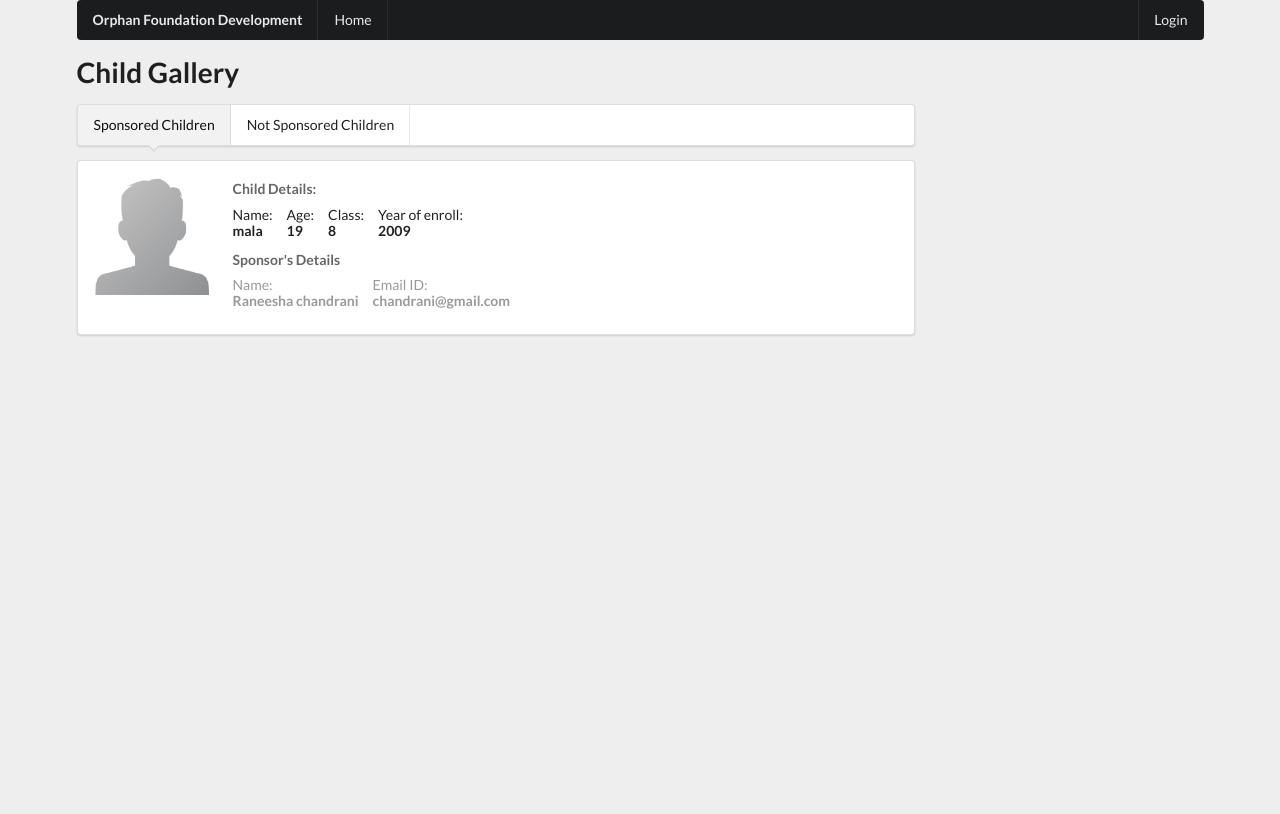
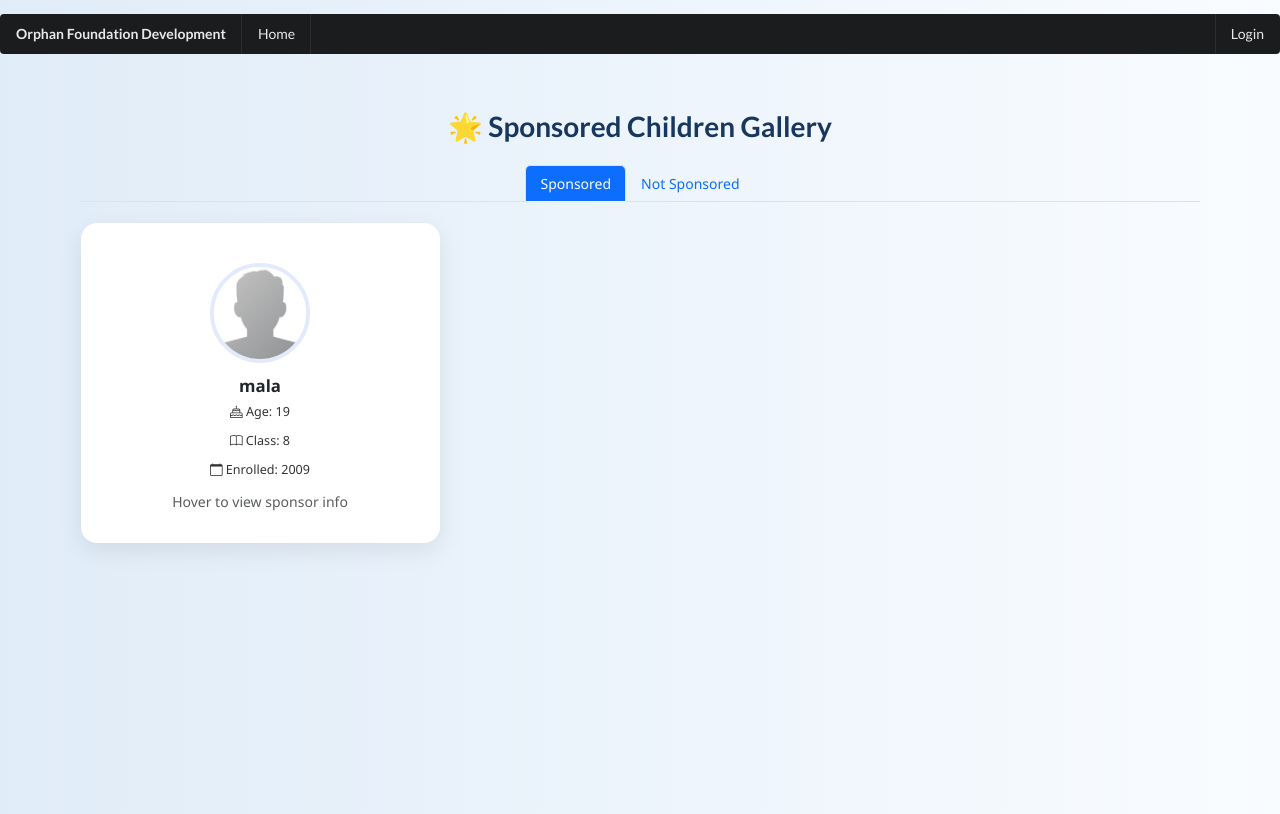
Before and after one commit to lakmini77/SEP.4, a PHP site: page /child-gallery-sponsored.php in a window 1280 px wide. Before the commit the page ends 336 px from the top, so only its background shows below. Run offline with PHP 8.4, Linux system fonts and the light colour scheme; data comes from the database, SQL or seed files in the repository.

Commit message:
Update child-gallery-sponsored.php

```diff
--- a/child-gallery-sponsored.php
+++ b/child-gallery-sponsored.php
@@ -1,138 +1,180 @@
 <?php include './components/header.php'; ?>
 
-    <div class="ui container">
+<!DOCTYPE html>
+<html lang="en">
+<head>
+    <meta charset="UTF-8">
+    <title>Sponsored Children - Creative Gallery</title>
+    <meta name="viewport" content="width=device-width, initial-scale=1">
 
-        <!-- Top Navigation Bar -->
-        <?php include './components/top-menu.php'; ?>
+    <!-- Bootstrap + Icons -->
+    <link href="https://cdn.jsdelivr.net/npm/bootstrap@5.3.3/dist/css/bootstrap.min.css" rel="stylesheet">
+    <link rel="stylesheet" href="https://cdn.jsdelivr.net/npm/bootstrap-icons/font/bootstrap-icons.css">
 
-        <!-- BODY Content -->
-        <div class="ui grid">
+    <style>
+        body {
+            background: linear-gradient(to right, #e0ecf8, #f9fcff);
+            font-family: 'Segoe UI', sans-serif;
+        }
 
+        .gallery-title {
+            font-weight: 600;
+            color: #17375e;
+        }
 
+        .card-container {
+            perspective: 1000px;
+        }
 
-            <!-- right content -->
-            <div class="twelve wide column">
+        .card-flip {
+            transition: transform 0.8s;
+            transform-style: preserve-3d;
+            position: relative;
+            height: 320px;
+        }
 
-                <h1>Child Gallery</h1>
+        .card-container:hover .card-flip {
+            transform: rotateY(180deg);
+        }
 
-                <div class="ui pointing menu">
-                    <a class="item active" href="child-gallery-sponsored.php">
-                        Sponsored Children
-                    </a>
-                    <a class="item" href="child-gallery-unsponsored.php">
-                        Not Sponsored Children
-                    </a>
-                </div>
+        .card-front, .card-back {
+            position: absolute;
+            width: 100%;
+            height: 100%;
+            border-radius: 16px;
+            backface-visibility: hidden;
+            overflow: hidden;
+            box-shadow: 0 8px 24px rgba(0,0,0,0.08);
+        }
 
-                <?php
+        .card-front {
+            background-color: #fff;
+            padding: 20px;
+            text-align: center;
+        }
 
-                $sql = "SELECT cid, cname, cdob, cyoe, cclass FROM children WHERE sponsored=1";
+        .card-back {
+            background: rgba(255,255,255,0.85);
+            backdrop-filter: blur(8px);
+            transform: rotateY(180deg);
+            padding: 20px;
+        }
 
+        .child-img {
+            width: 100px;
+            height: 100px;
+            border-radius: 50%;
+            object-fit: cover;
+            border: 4px solid #e2eafc;
+            margin-top: 10px;
+        }
 
-                $result = $conn->query($sql);
+        .child-name {
+            font-size: 1.2rem;
+            font-weight: 600;
+            margin-top: 10px;
+        }
 
-                if ($result->num_rows > 0) {
-                    // output data of each row
-                    while($row = $result->fetch_assoc()) {
-                        $dob = $row["cdob"];
-                        $age = (date('Y') - date('Y',strtotime($dob)));
-                ?>
+        .info-line {
+            font-size: 0.9rem;
+            color: #333;
+            margin: 5px 0;
+        }
 
-                <div class="ui segment">
-                    <div class="ui divided items">
+        .badge {
+            font-size: 0.75rem;
+        }
 
-                        <div class="item">
-                            <div class="ui image">
-                                <img src="img/defaultimg.png" style="width: 120px;">
-                            </div>
-                            <div class="content">
-                                <div class="meta">
-                                    <span><strong>Child Details:</strong></span>
-                                </div>
-                                <div class="description">
-                                    <div class="ui horizontal list">
+        .sponsor-title {
+            font-weight: 600;
+            color: #0d6efd;
+        }
 
-                                        <div class="item">
-                                            <div class="content">
-                                                <div>Name:</div> <strong><?php echo $row['cname']; ?></strong>
-                                            </div>
-                                        </div>
-                                        <div class="item">
-                                            <div class="content">
-                                                <div>Age:</div> <strong><?php echo $age; ?></strong>
-                                            </div>
-                                        </div>
-                                        <div class="item">
-                                            <div class="content">
-                                            <div>Class:</div> <strong><?php echo $row['cclass']; ?></strong>
-                                            </div>
-                                        </div>
-                                        <div class="item">
-                                            <div class="content">
-                                            <div>Year of enroll:</div> <strong><?php echo $row['cyoe']; ?></strong>
-                                            </div>
-                                        </div>
+        .tab-custom .nav-link.active {
+            background-color: #0d6efd;
+            color: #fff;
+            font-weight: 500;
+        }
 
+        .tab-custom .nav-link {
+            color: #0d6efd;
+        }
 
-                                    </div>
-                                </div>
-                                <div class="extra">
-                                    <div class="meta">
-                                        <span><strong>Sponsor's Details</strong></span>
-                                    </div>
+    </style>
+</head>
+<body>
 
-                                    <?php
-                                        $cid = $row['cid'];
-                                        $sql1 = "SELECT spn_firstname, spn_lastname, spn_email FROM sponsorer WHERE cid='$cid'";
+<?php include './components/top-menu.php'; ?>
 
-                                        $result1 = $conn->query($sql1);
+<div class="container py-5">
+    <h2 class="text-center gallery-title mb-4">🌟 Sponsored Children Gallery</h2>
 
-                                        if ($result1->num_rows > 0) {
-                                            // output data of each row
-                                            while($rows = $result1->fetch_assoc()) {
-                                    ?>
+    <ul class="nav nav-tabs justify-content-center mb-4 tab-custom">
+        <li class="nav-item">
+            <a class="nav-link active" href="child-gallery-sponsored.php">Sponsored</a>
+        </li>
+        <li class="nav-item">
+            <a class="nav-link" href="child-gallery-unsponsored.php">Not Sponsored</a>
+        </li>
+    </ul>
 
-                                    <div class="ui horizontal list">
-                                        <div class="item">
-                                            <div class="content">
-                                                <div>Name:</div> <strong><?php echo $rows['spn_firstname'] . "  " . $rows['spn_lastname'] ?></strong>
-                                            </div>
-                                        </div>
-                                        <div class="item">
-                                            <div class="content">
-                                                <div>Email ID:</div> <strong><?php echo $rows['spn_email'] ?></strong>
-                                            </div>
-                                        </div>
-                                    </div>
+    <div class="row g-4">
+        <?php
+        $sql = "SELECT cid, cname, cdob, cyoe, cclass FROM children WHERE sponsored=1";
+        $result = $conn->query($sql);
 
-                                    <?php
-                                        }
-                                        } else {
-                                            echo "0 results";
-                                        }
-                                    ?>
+        if ($result->num_rows > 0) {
+            while($row = $result->fetch_assoc()) {
+                $dob = $row["cdob"];
+                $age = (date('Y') - date('Y', strtotime($dob)));
+                $cid = $row['cid'];
+        ?>
+        <div class="col-md-6 col-lg-4">
+            <div class="card-container">
+                <div class="card-flip">
+                    <!-- Front Side -->
+                    <div class="card-front d-flex flex-column align-items-center justify-content-center">
+                        <img src="img/defaultimg.png" alt="Child" class="child-img">
+                        <div class="child-name"><?php echo $row['cname']; ?></div>
+                        <div class="info-line"><i class="bi bi-cake"></i> Age: <?php echo $age; ?></div>
+                        <div class="info-line"><i class="bi bi-book"></i> Class: <?php echo $row['cclass']; ?></div>
+                        <div class="info-line"><i class="bi bi-calendar"></i> Enrolled: <?php echo $row['cyoe']; ?></div>
+                        <p class="text-muted mt-2">Hover to view sponsor info</p>
+                    </div>
 
+                    <!-- Back Side -->
+                    <div class="card-back d-flex flex-column justify-content-center">
+                        <?php
+                        $sql1 = "SELECT spn_firstname, spn_lastname, spn_email FROM sponsorer WHERE cid='$cid'";
+                        $result1 = $conn->query($sql1);
 
-
-                                </div>
-                            </div>
-                        </div>
-
+                        if ($result1->num_rows > 0) {
+                            while($sponsor = $result1->fetch_assoc()) {
+                        ?>
+                        <h6 class="sponsor-title text-center">Sponsor Info</h6>
+                        <div class="info-line text-center"><i class="bi bi-person-fill"></i> <?php echo $sponsor['spn_firstname'] . " " . $sponsor['spn_lastname']; ?></div>
+                        <div class="info-line text-center"><i class="bi bi-envelope"></i> <?php echo $sponsor['spn_email']; ?></div>
+                        <?php
+                            }
+                        } else {
+                            echo '<p class="text-center text-muted">No sponsor info available.</p>';
+                        }
+                        ?>
                     </div>
                 </div>
-
-                <?php
-                    }
-                    } else {
-                        echo "No child is sponsored";
-                    }
-                ?>
-
             </div>
-
-            <span class="p-20"></span>
         </div>
-
+        <?php
+            }
+        } else {
+            echo "<div class='alert alert-info text-center'>No sponsored children found.</div>";
+        }
+        ?>
     </div>
+</div>
 
 <?php include './components/footer.php'; ?>
+
+<script src="https://cdn.jsdelivr.net/npm/bootstrap@5.3.3/dist/js/bootstrap.bundle.min.js"></script>
+</body>
+</html>
```
